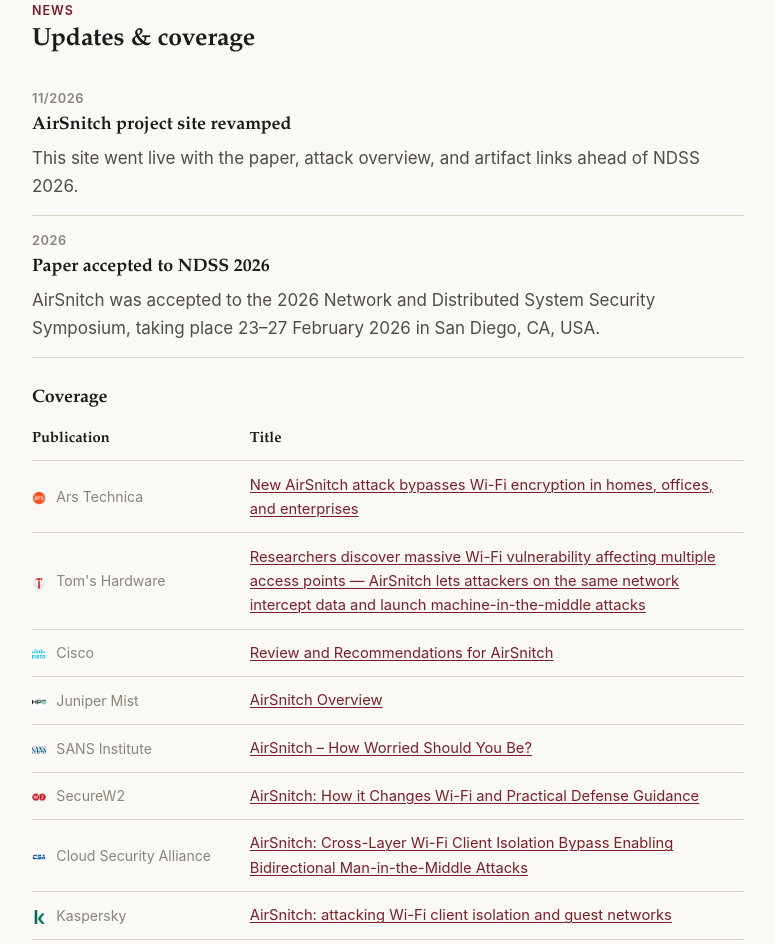
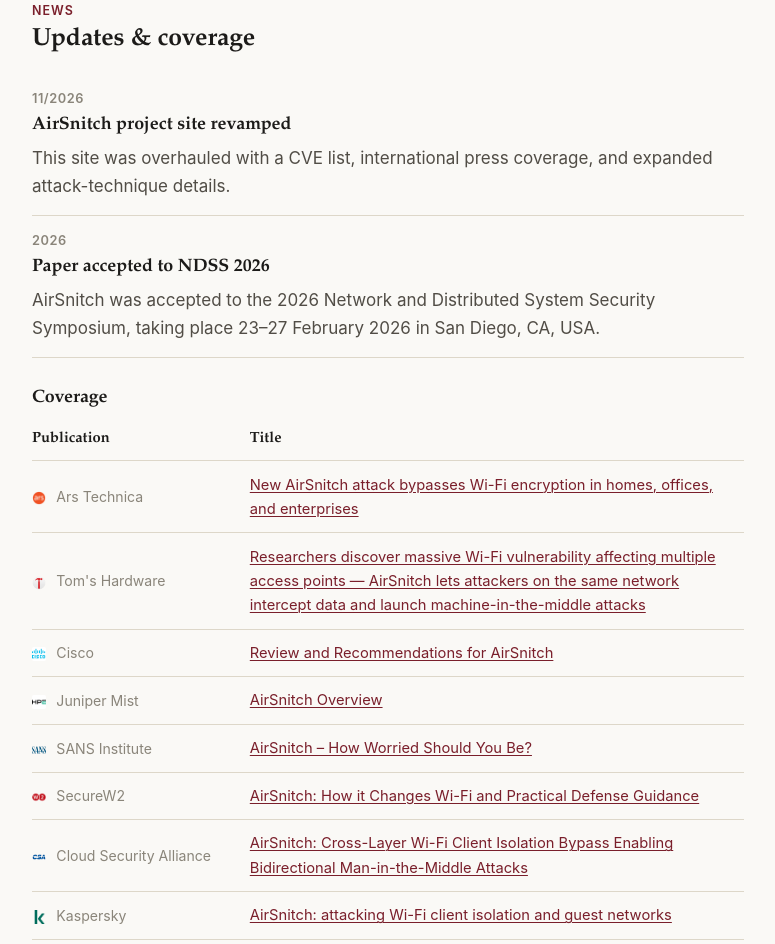
Before and after one commit to zhouxinan/airsnitch-site, a plain HTML site: page index.html in a window 1280 px wide. Shown: the part 3143-4087 px from the top of the page, without its empty margins (252-1027 px from the left). Drawn offline with Linux system fonts and the light colour scheme.

Commit message:
Update index.html

```diff
--- a/index.html
+++ b/index.html
@@ -211,7 +211,8 @@
       <div class="news-item">
         <span class="news-date">11/2026</span>
         <h3>AirSnitch project site revamped</h3>
-        <p>This site went live with the paper, attack overview, and artifact links ahead of NDSS 2026.</p>
+        <p>This site was overhauled with a CVE list, international press coverage, and expanded attack-technique
+          details.</p>
       </div>
 
       <div class="news-item">
```
